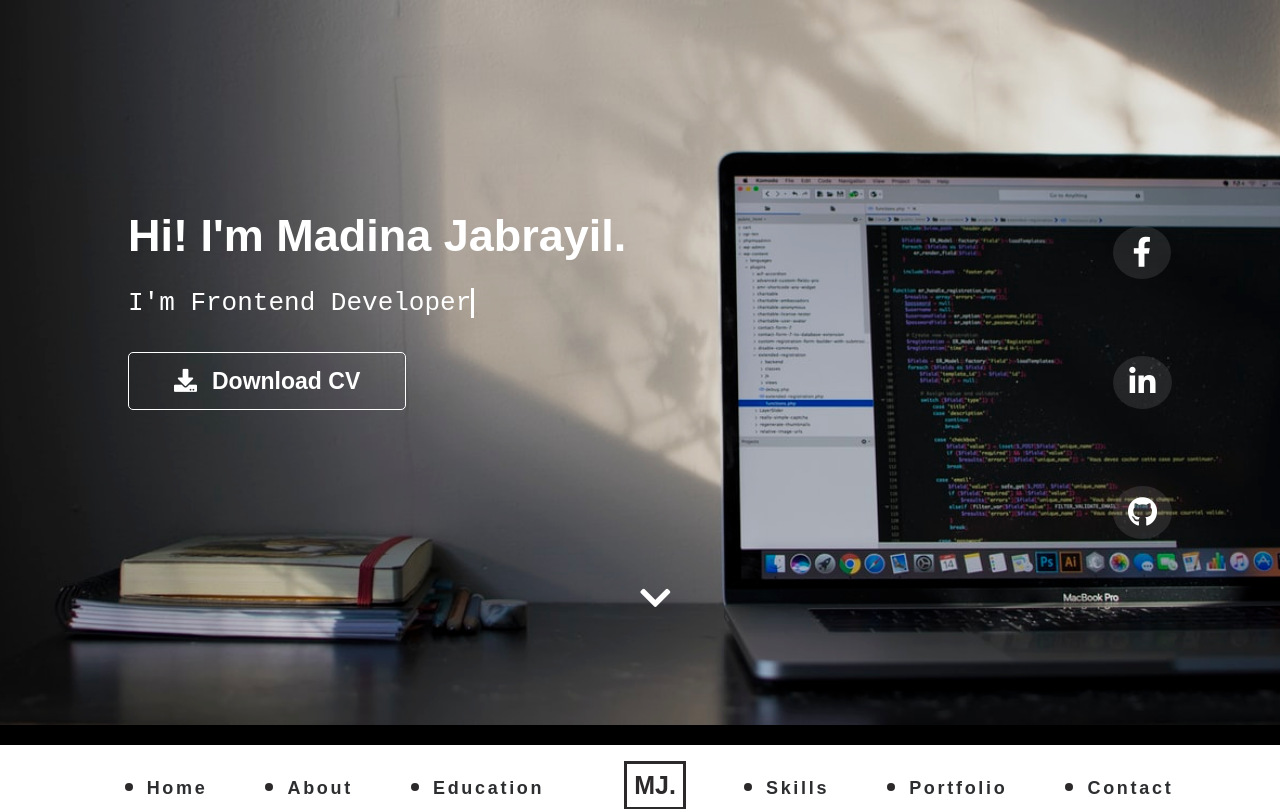
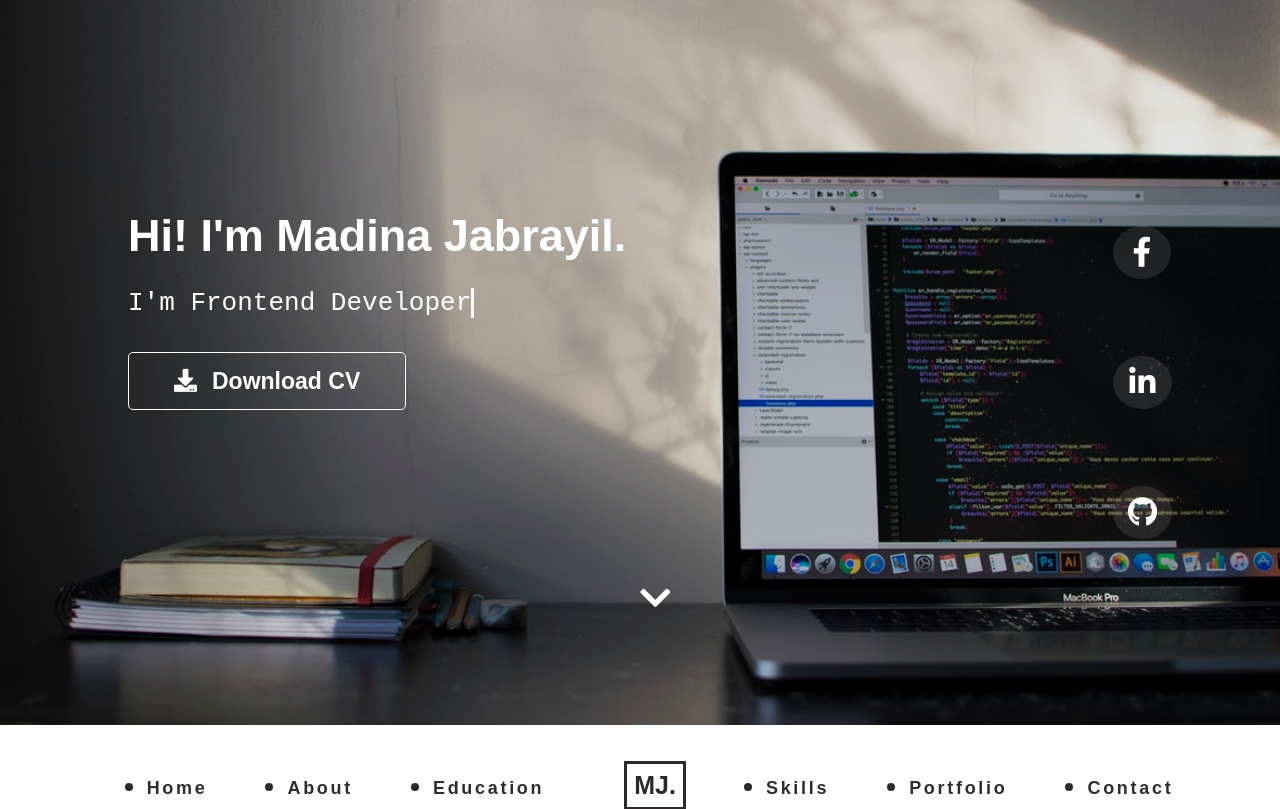
Before and after one commit to madinajabrayil/my-portfolio, a React (Create React App) app: page / in a window 1280 px wide. Shown: the top 809 px of the page. Built offline with nearby package versions, Linux system fonts and the light colour scheme.

Commit message:
Update index.css

```diff
--- a/src/index.css
+++ b/src/index.css
@@ -1,20 +1,19 @@
 body {
     margin: 0;
-    font-family: 'Poppins', sans-serif;
+    font-family: 'Source Sans Pro', sans-serif;
     -webkit-font-smoothing: antialiased;
     -moz-osx-font-smoothing: grayscale;
-    background-color: black;
 }
 
 code {
-    font-family: source-code-pro, Menlo, Monaco, Consolas, 'Courier New', monospace;
+    font-family: 'Source Sans Pro', sans-serif;
 }
 
 html {
-    /* scroll-behavior: smooth; */
     scroll-behavior: smooth;
 }
 
 a {
     text-decoration: none;
+
 }
```
